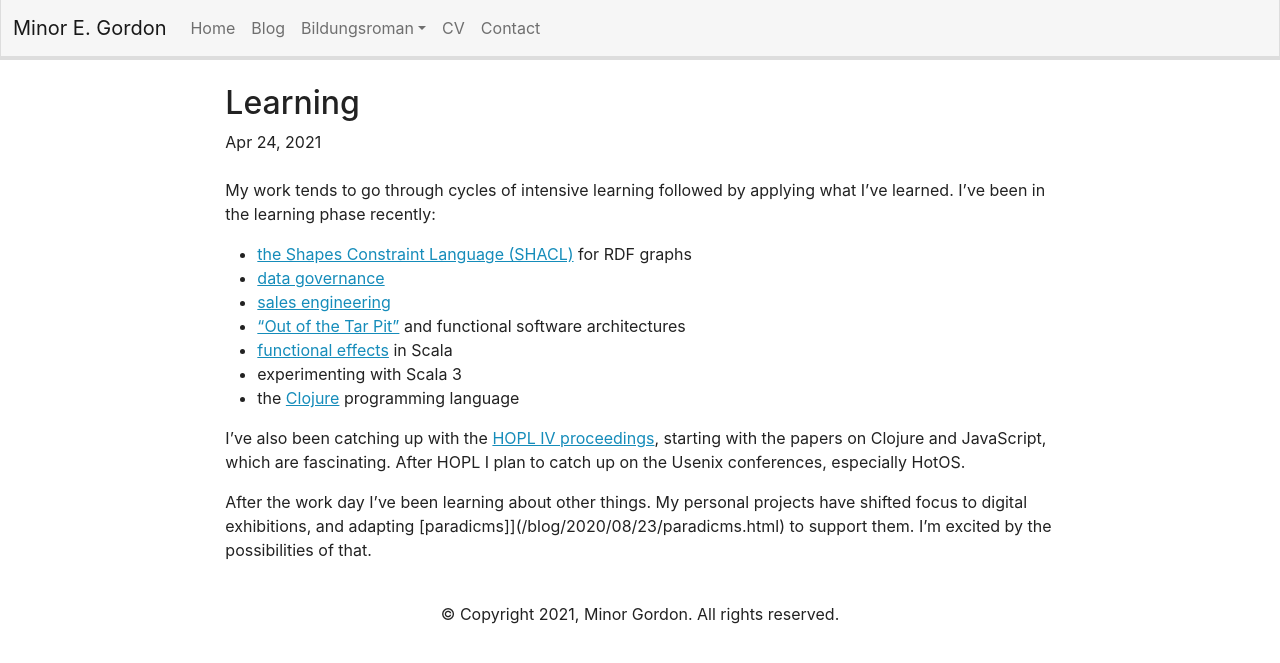
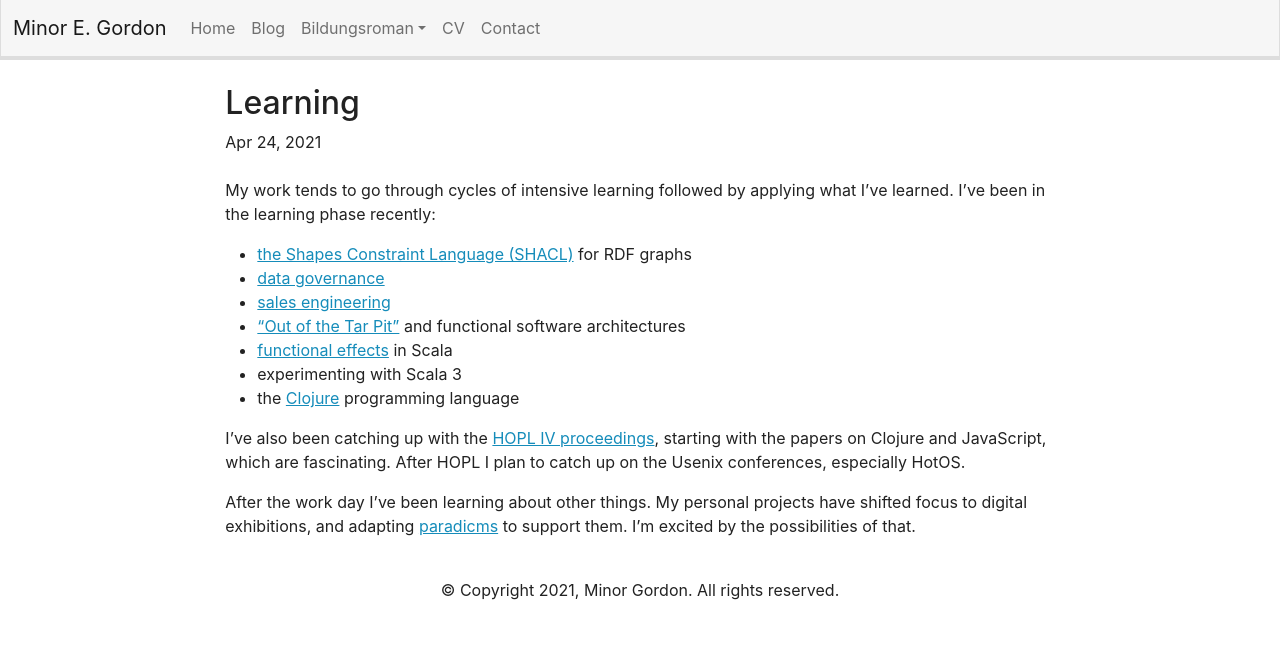
Before and after one commit to minorg/minorgordon.net, a Jekyll site: the page built from _posts/2021-04-24-learning.md, in a window 1280 px wide. Shown: the top 663 px of the page. Built offline with Jekyll 4.4.1, drawn with Linux system fonts in a browser that asks for light colours.

Commit message:
new post

```diff
--- a/_posts/2021-04-24-learning.md
+++ b/_posts/2021-04-24-learning.md
@@ -17,4 +17,4 @@ My work tends to go through cycles of intensive learning followed by applying wh
 
 I've also been catching up with the [HOPL IV proceedings](https://hopl4.sigplan.org/), starting with the papers on Clojure and JavaScript, which are fascinating. After HOPL I plan to catch up on the Usenix conferences, especially HotOS.
 
-After the work day I've been learning about other things. My personal projects have shifted focus to digital exhibitions, and adapting [paradicms]]({% post_url 2020-08-23-paradicms %}) to support them. I'm excited by the possibilities of that.
+After the work day I've been learning about other things. My personal projects have shifted focus to digital exhibitions, and adapting [paradicms]({% post_url 2020-08-23-paradicms %}) to support them. I'm excited by the possibilities of that.
```
Also changed, not shown: _posts/2020-10-25-thingsworth.md (+1 -1 lines), _posts/2021-12-30-bildungsroman.md (added, +18 -0 lines).
